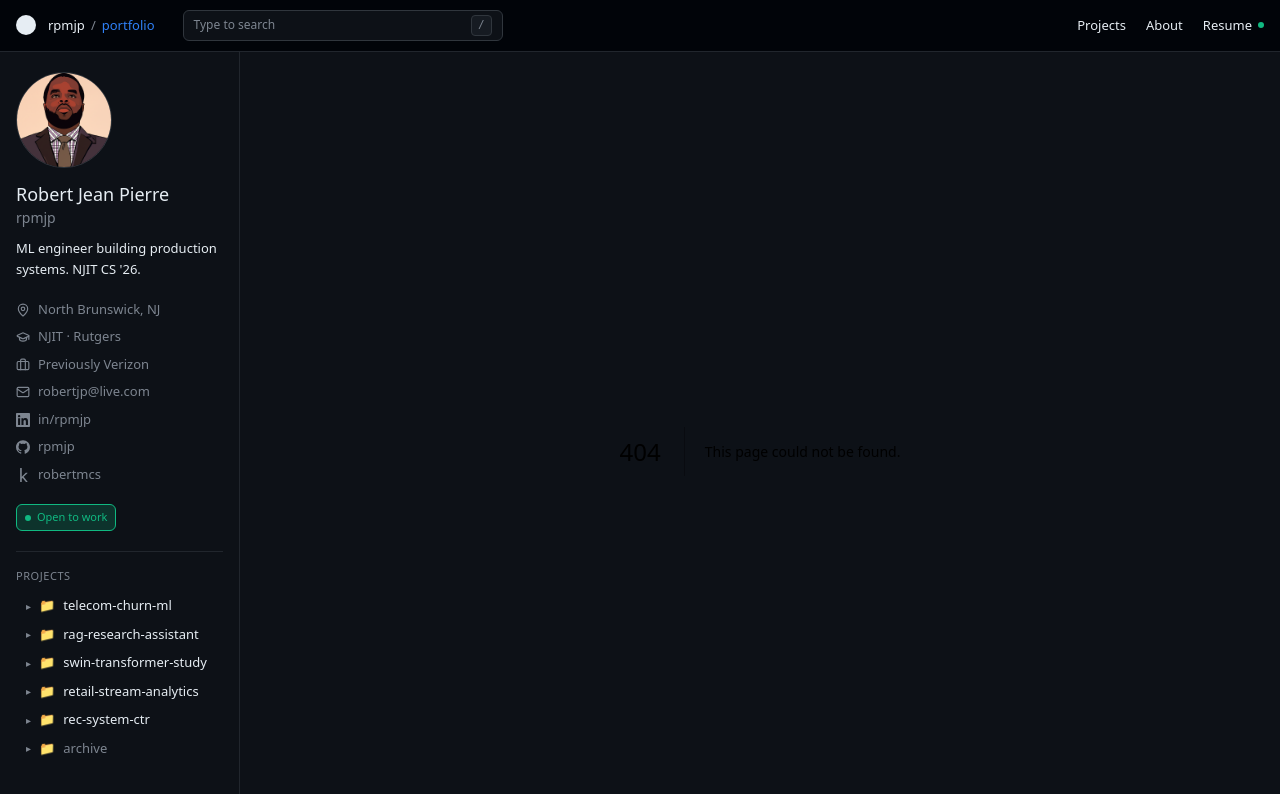
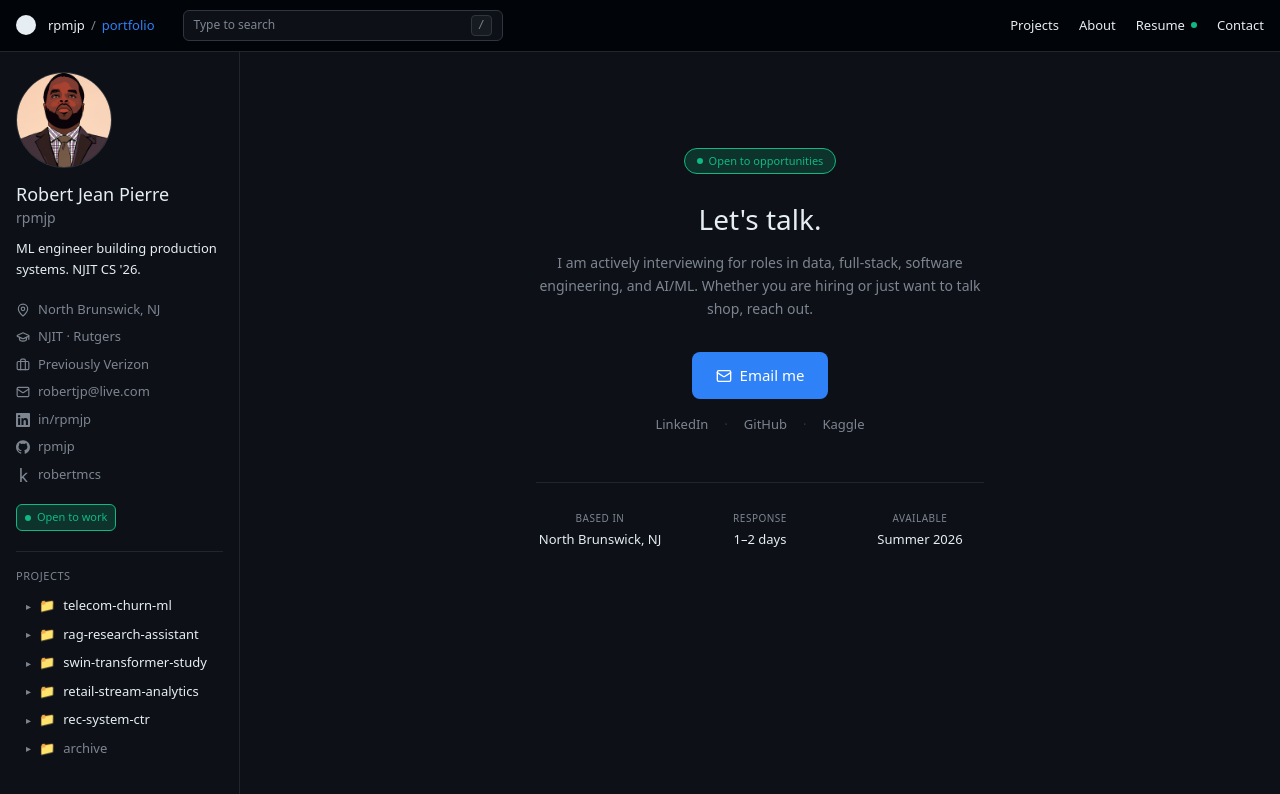
Before and after one commit to rpmjp/portfolio, a Next.js app: page /contact in a window 1280 px wide. Before the commit this address had no page. Shown: the top 794 px of the page. Built offline with nearby package versions, Linux system fonts and the light colour scheme.

Commit message:
Add contact page, update nav, revise About page positioning

```diff
--- a/app/about/page.tsx
+++ b/app/about/page.tsx
@@ -26,7 +26,7 @@ export default function AboutPage() {
       <h1 className="text-[22px] font-medium mb-5" style={{ color: "var(--fg-default)" }}>About</h1>
 
       <p className="text-[15px] font-medium leading-relaxed mb-4" style={{ color: "var(--fg-default)" }}>
-        Fifteen years of writing code. Seven years running sales campaigns with data. Now building ML systems.
+        Fifteen years of code. Seven years of analytics leadership. Graduate research in AI and ML. Looking for data, full-stack, or software engineering roles.
       </p>
 
       <blockquote className="mb-8 pl-4 italic text-sm leading-relaxed" style={{ color: "var(--fg-muted)", borderLeft: "2px solid var(--border-default)" }}>
@@ -84,7 +84,7 @@ export default function AboutPage() {
 
       <Section title="Get in touch">
         <p className="mb-4">
-          I am actively interviewing for Data Scientist, ML Engineer, and Applied ML roles starting summer 2026. If you are hiring, or you want to talk shop about ML in production, reach out.
+          I am actively interviewing for roles across data, full-stack, software engineering, and AI/ML starting summer 2026. If you are hiring, or you want to talk shop about analytics, engineering, or ML, reach out.
         </p>
         <div className="flex flex-wrap gap-2">
           <a href="mailto:robertjp@live.com" className="inline-flex items-center gap-1.5 px-3.5 py-2 rounded-md text-[13px] font-medium transition-opacity hover:opacity-90" style={{ background: "var(--accent-fg)", color: "#ffffff", textDecoration: "none" }}>
--- a/app/components/TopBar.tsx
+++ b/app/components/TopBar.tsx
@@ -40,6 +40,7 @@ export default function TopBar({ onMenuClick, showMenuButton = false }: TopBarPr
           Resume
           <span className="w-1.5 h-1.5 rounded-full" style={{ background: "var(--success-fg)" }} aria-label="Recently updated" />
         </a>
+        <Link href="/contact" className="hover:opacity-80 transition-opacity" style={{ color: "var(--fg-default)" }}>Contact</Link>
       </nav>
     </header>
   );
--- /dev/null
+++ b/app/contact/page.tsx
@@ -0,0 +1,60 @@
+import type { Metadata } from "next";
+import { Mail } from "lucide-react";
+
+export const metadata: Metadata = {
+  title: "Contact · Robert Jean Pierre",
+  description: "Get in touch. Open to data, full-stack, software engineering, and AI/ML roles.",
+};
+
+export default function ContactPage() {
+  return (
+    <article className="px-6 py-16 sm:py-24 max-w-2xl mx-auto flex flex-col items-center">
+      <div className="inline-flex items-center gap-1.5 px-3 py-1 rounded-full text-[11px] font-medium mb-6" style={{ background: "var(--success-bg)", border: "0.5px solid var(--success-fg)", color: "var(--success-fg)" }}>
+        <span className="w-1.5 h-1.5 rounded-full inline-block" style={{ background: "var(--success-fg)" }} />
+        Open to opportunities
+      </div>
+
+      <h1 className="text-[28px] font-medium mb-3 text-center" style={{ color: "var(--fg-default)" }}>
+        Let&apos;s talk.
+      </h1>
+
+      <p className="text-[14px] leading-relaxed text-center mb-8 max-w-md" style={{ color: "var(--fg-muted)" }}>
+        I am actively interviewing for roles in data, full-stack, software engineering, and AI/ML. Whether you are hiring or just want to talk shop, reach out.
+      </p>
+
+      <a href="mailto:robertjp@live.com" className="inline-flex items-center gap-2 px-6 py-3 rounded-lg text-[15px] font-medium transition-opacity hover:opacity-90 mb-4" style={{ background: "var(--accent-fg)", color: "#ffffff", textDecoration: "none" }}>
+        <Mail size={16} />
+        Email me
+      </a>
+
+      <div className="flex gap-4 items-center mb-12 text-[13px]">
+        <a href="https://linkedin.com/in/rpmjp" target="_blank" rel="noopener noreferrer" className="hover:opacity-80 transition-opacity" style={{ color: "var(--fg-muted)", textDecoration: "none" }}>
+          LinkedIn
+        </a>
+        <span style={{ color: "var(--border-default)" }}>·</span>
+        <a href="https://github.com/rpmjp" target="_blank" rel="noopener noreferrer" className="hover:opacity-80 transition-opacity" style={{ color: "var(--fg-muted)", textDecoration: "none" }}>
+          GitHub
+        </a>
+        <span style={{ color: "var(--border-default)" }}>·</span>
+        <a href="https://www.kaggle.com/robertmcs" target="_blank" rel="noopener noreferrer" className="hover:opacity-80 transition-opacity" style={{ color: "var(--fg-muted)", textDecoration: "none" }}>
+          Kaggle
+        </a>
+      </div>
+
+      <div className="grid grid-cols-3 gap-8 pt-7 border-t w-full max-w-md text-center" style={{ borderColor: "var(--border-muted)" }}>
+        <div>
+          <div className="text-[10px] uppercase tracking-wider mb-1" style={{ color: "var(--fg-muted)" }}>Based in</div>
+          <div className="text-[13px]" style={{ color: "var(--fg-default)" }}>North Brunswick, NJ</div>
+        </div>
+        <div>
+          <div className="text-[10px] uppercase tracking-wider mb-1" style={{ color: "var(--fg-muted)" }}>Response</div>
+          <div className="text-[13px]" style={{ color: "var(--fg-default)" }}>1–2 days</div>
+        </div>
+        <div>
+          <div className="text-[10px] uppercase tracking-wider mb-1" style={{ color: "var(--fg-muted)" }}>Available</div>
+          <div className="text-[13px]" style={{ color: "var(--fg-default)" }}>Summer 2026</div>
+        </div>
+      </div>
+    </article>
+  );
+}
```
